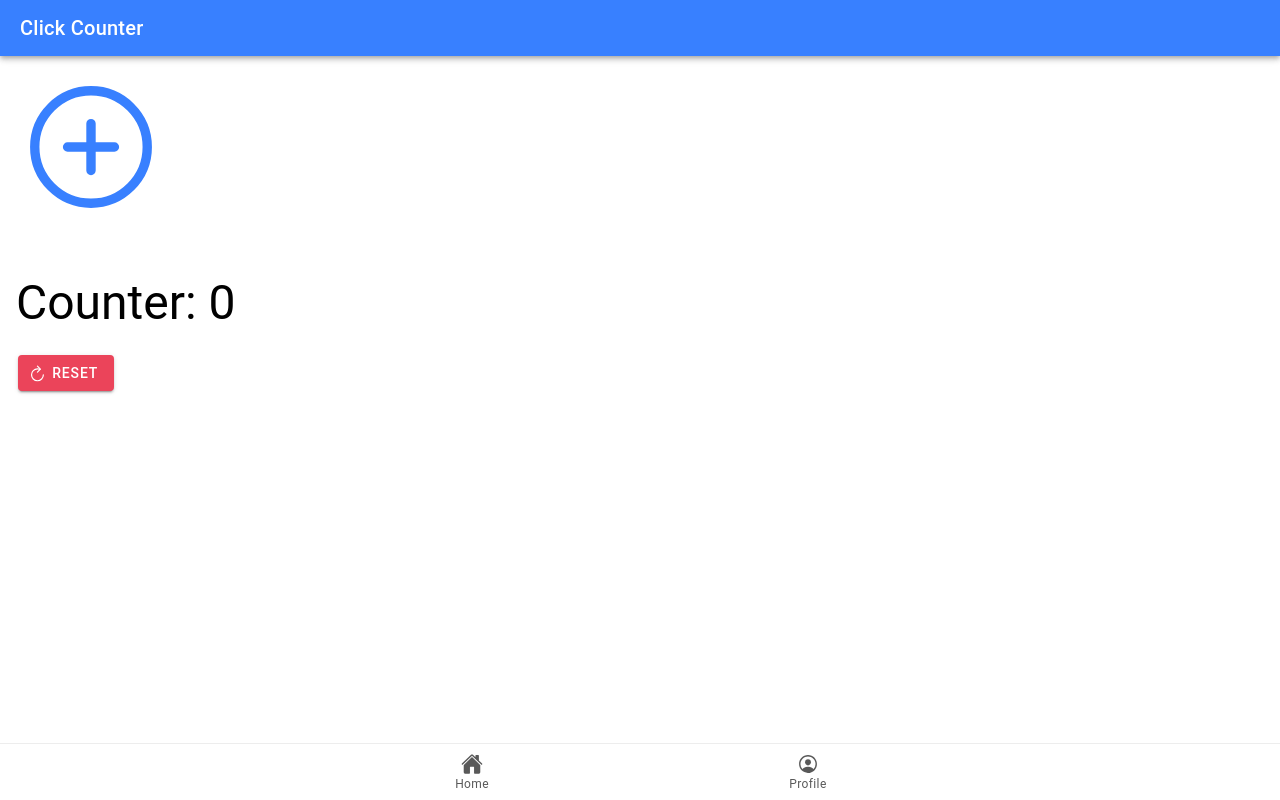
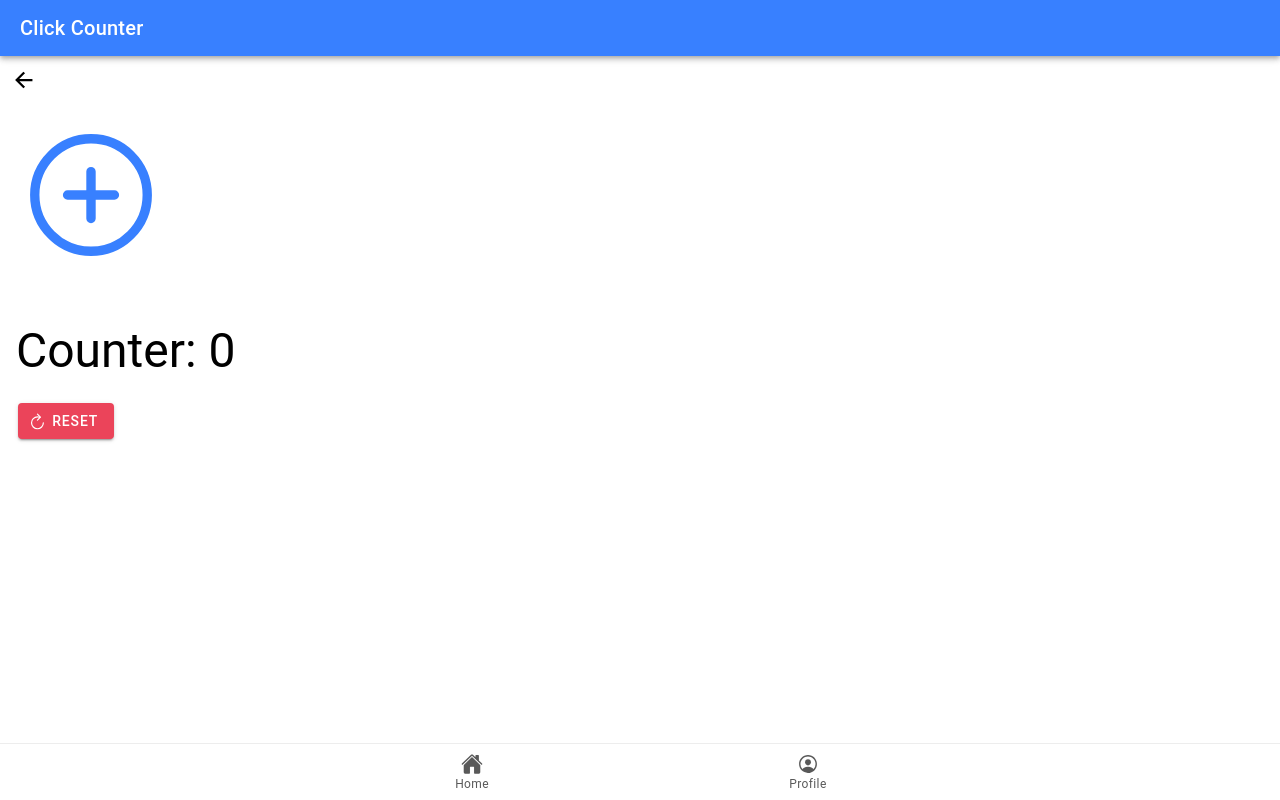
Before and after one commit to RyanPCepada/ion-t-cepada, a React (Vite) app: page /click_counter in a window 1280 px wide. Built offline with nearby package versions, Linux system fonts and the light colour scheme.

Commit message:
added the back button

```diff
--- a/src/pages/Click_counter.tsx
+++ b/src/pages/Click_counter.tsx
@@ -1,5 +1,5 @@
 import React, { useState } from 'react';
-import { IonContent, IonHeader, IonPage, IonTitle, IonToolbar, IonButton, IonIcon } from '@ionic/react';
+import { IonContent, IonHeader, IonPage, IonTitle, IonToolbar, IonButton, IonIcon, IonBackButton, IonButtons } from '@ionic/react';
 import { addCircleOutline, refreshOutline } from 'ionicons/icons';
 
 const ClickCounter: React.FC = () => {
@@ -21,6 +21,10 @@ const ClickCounter: React.FC = () => {
         </IonToolbar>
       </IonHeader>
 
+        <IonButtons slot="start">
+          <IonBackButton defaultHref="/" />
+        </IonButtons>
+
       <IonContent fullscreen className="ion-padding" style={{ display: 'flex', flexDirection: 'column', alignItems: 'center', justifyContent: 'center', height: '100%' }}>
         <div style={{ marginBottom: '20px' }}>
           <IonIcon icon={addCircleOutline} style={{ fontSize: '150px', color: 'var(--ion-color-primary)' }} onClick={incrementCounter} />
```
